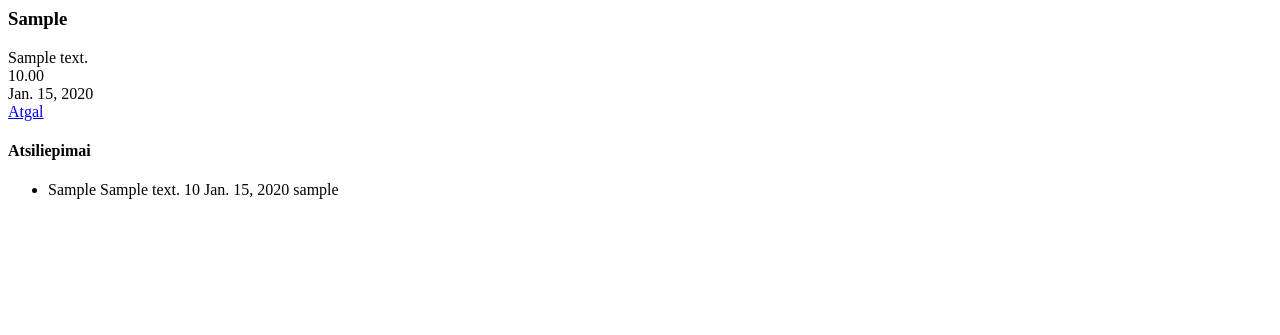
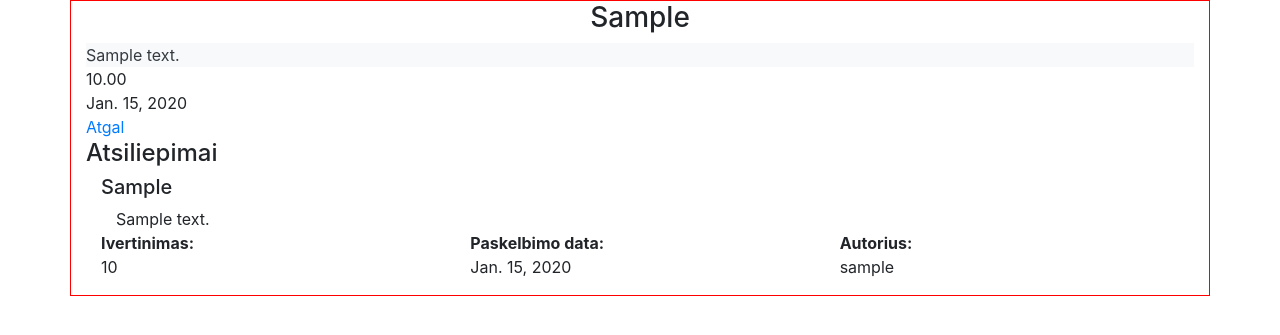
Before and after one commit to t-eliks/post-me, a Django app: page /1/ in a window 1280 px wide. Shown: the top 335 px of the page. Run offline with Django 3.2, Linux system fonts and the light colour scheme; tables that the repository leaves empty hold one stand-in row (values such as "Sample post"); some libraries are stand-ins or nearby versions.

Commit message:
template alfa stage for detail view created

```diff
--- a/gettingstarted/settings.py
+++ b/gettingstarted/settings.py
@@ -11,6 +11,7 @@ https://docs.djangoproject.com/en/2.0/ref/settings/
 """
 
 import os
+import os.path
 import django_heroku
 
 
--- a/hello/templates/hello/base.html
+++ b/hello/templates/hello/base.html
@@ -48,8 +48,7 @@
        {% else %}
        <div class="col align-self-center text-center">
           <button class="btn btn-primary" data-toggle="modal" data-target="#loginModal">Login</button>
-          <a href="/register">Registracija</a>
-          {% comment %} <button class="btn btn-primary" data-toggle="modal" data-target="#registerModal">Register</button> {% endcomment %}
+          <a href="/register" class="btn btn-primary">Registracija</a>
         </div>
        {% endif %}
       </div>
--- a/hello/templates/hello/detail.html
+++ b/hello/templates/hello/detail.html
@@ -1,6 +1,17 @@
-<h3> {{ post.headline }} </h3>
+<link rel="stylesheet" href="https://stackpath.bootstrapcdn.com/bootstrap/4.3.1/css/bootstrap.min.css" integrity="sha384-ggOyR0iXCbMQv3Xipma34MD+dH/1fQ784/j6cY/iJTQUOhcWr7x9JvoRxT2MZw1T"
+  crossorigin="anonymous">
+<link rel="stylesheet" href="https://use.fontawesome.com/releases/v5.7.2/css/all.css" integrity="sha384-fnmOCqbTlWIlj8LyTjo7mOUStjsKC4pOpQbqyi7RrhN7udi9RwhKkMHpvLbHG9Sr"
+  crossorigin="anonymous">
+
+<link rel="stylesheet" href="styles.css">
+
+{% block content %}
+<div class="container" style="border: 1px solid red">
+  <h3 class="text-center"> {{ post.headline }} </h3>
   <div>
-    <div>{{ post.content }}</div>
+      <div class="bg-light text-dark content">
+        {{ post.content }}
+      </div>
       <div>{{ post.price }}</div>
       <div>{{ post.publish_date }}</div>
   </div>
@@ -21,14 +32,27 @@
   <h4>Atsiliepimai</h4>
   {% if reviews %}
   <div>
-  <ul class="list-group">
+    <ul class="list-group list-unstyled ">
         {% for rew in reviews %}
-      <li>
-        {{ rew.headline }}
+        <li class="container">
+          <h5>{{ rew.headline }}</h5>
+          <div class="container">
             {{ rew.review_text }}
-        {{ rew.score }}
-        {{ rew.publish_date }}
-        {{ rew.reviewAuthor }}
+          </div>
+          <div class="row">
+            <div class="col-sm">
+                <b>Ivertinimas:</b>
+                <p>{{ rew.score }}</p>
+            </div>
+            <div class="col-sm">
+                <b>Paskelbimo data:</b>
+                <p>{{ rew.publish_date }}</p>
+            </div>
+            <div class="col-sm">
+                <b>Autorius:</b>
+                <p>{{ rew.reviewAuthor }}</p>
+            </div>
+          </div>
         </li>
         {% endfor %}
       </ul>
@@ -36,3 +60,5 @@
       <span>Atsiliepimu nėra</span>
     {% endif %}
   </div>
+</div>
+{% endblock %}
```
Also changed, not shown: hello/templates/hello/styles.css (+9 -0 lines), templates/registration/registration.html (+4 -6 lines). Lines whose indentation alone changed are shown as unchanged.
